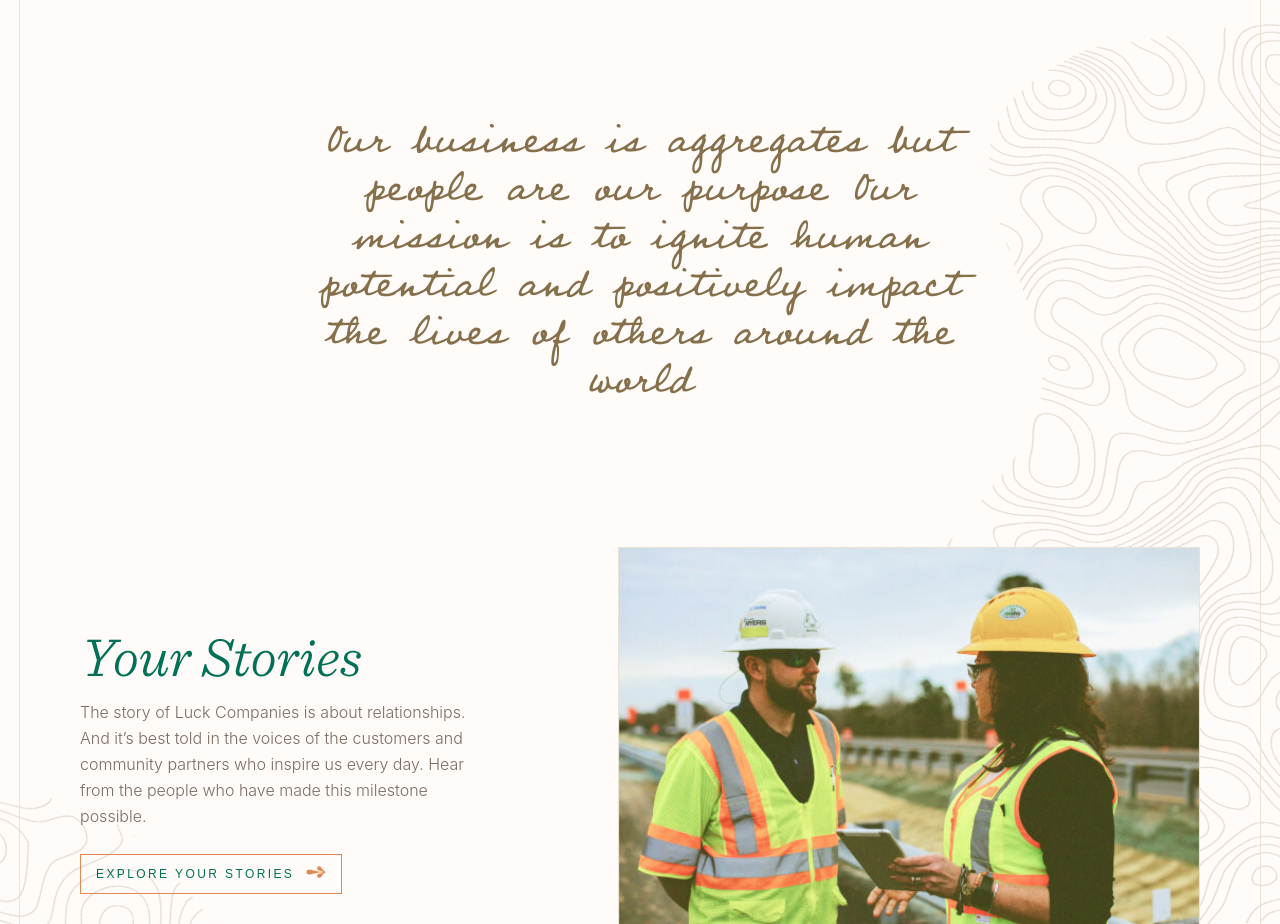
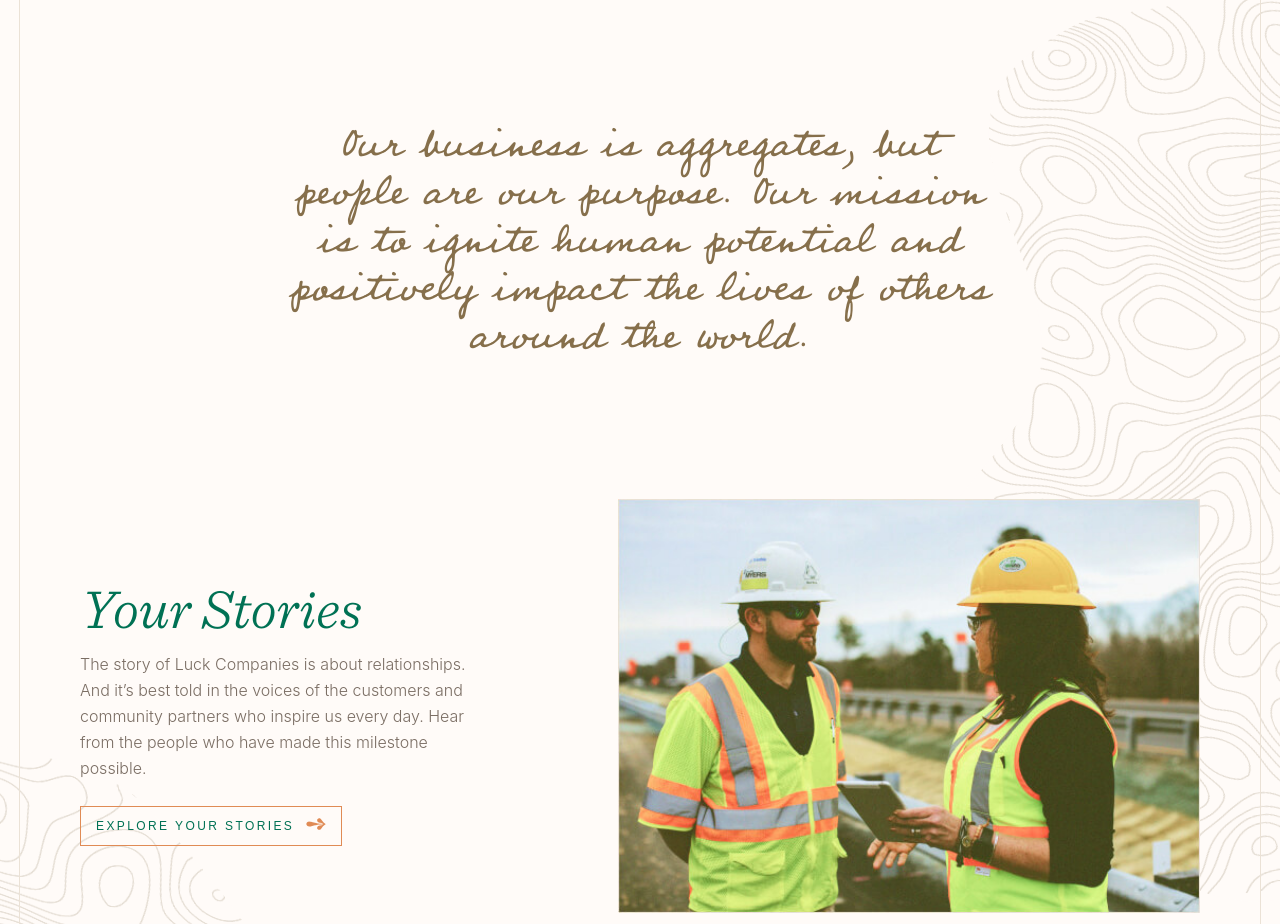
Before and after one commit to cdriscoll66/Luck-100-years-Nuxt, a Nuxt app: page / in a window 1280 px wide. Shown: the part 2280-3204 px from the top of the page. Built offline with nearby package versions, Linux system fonts and the light colour scheme; a web font is replaced by a local one.

Commit message:
fix professor puncuation

```diff
--- a/assets/fonts.css
+++ b/assets/fonts.css
@@ -1,6 +1,6 @@
 @font-face {
     font-family: "Professor";
-    src: url("/fonts/professor.ttf") format("truetype");
+    src: url("/fonts/professor.otf") format("opentype");
     font-weight: normal;
     font-style: normal;
     font-display: swap;
--- a/pages/index.vue
+++ b/pages/index.vue
@@ -11,7 +11,7 @@
       <div class="outline">
         <PresidentMessage />
         <TimelineHomeBlock />
-        <WideQuote quote="Our business is aggregates but people are our purpose Our mission is to ignite human potential and positively impact the lives of others around the world" />
+        <WideQuote quote="Our business is aggregates, but people are our purpose. Our mission is to ignite human potential and positively impact the lives of others around the world." />
         <YourStoriesHomeBlock />
         <FourGensHomeBlock />
 
```
Also changed, not shown: public/fonts/professor.otf (added), 1 other file (tests, documents, lock files or other folders).
